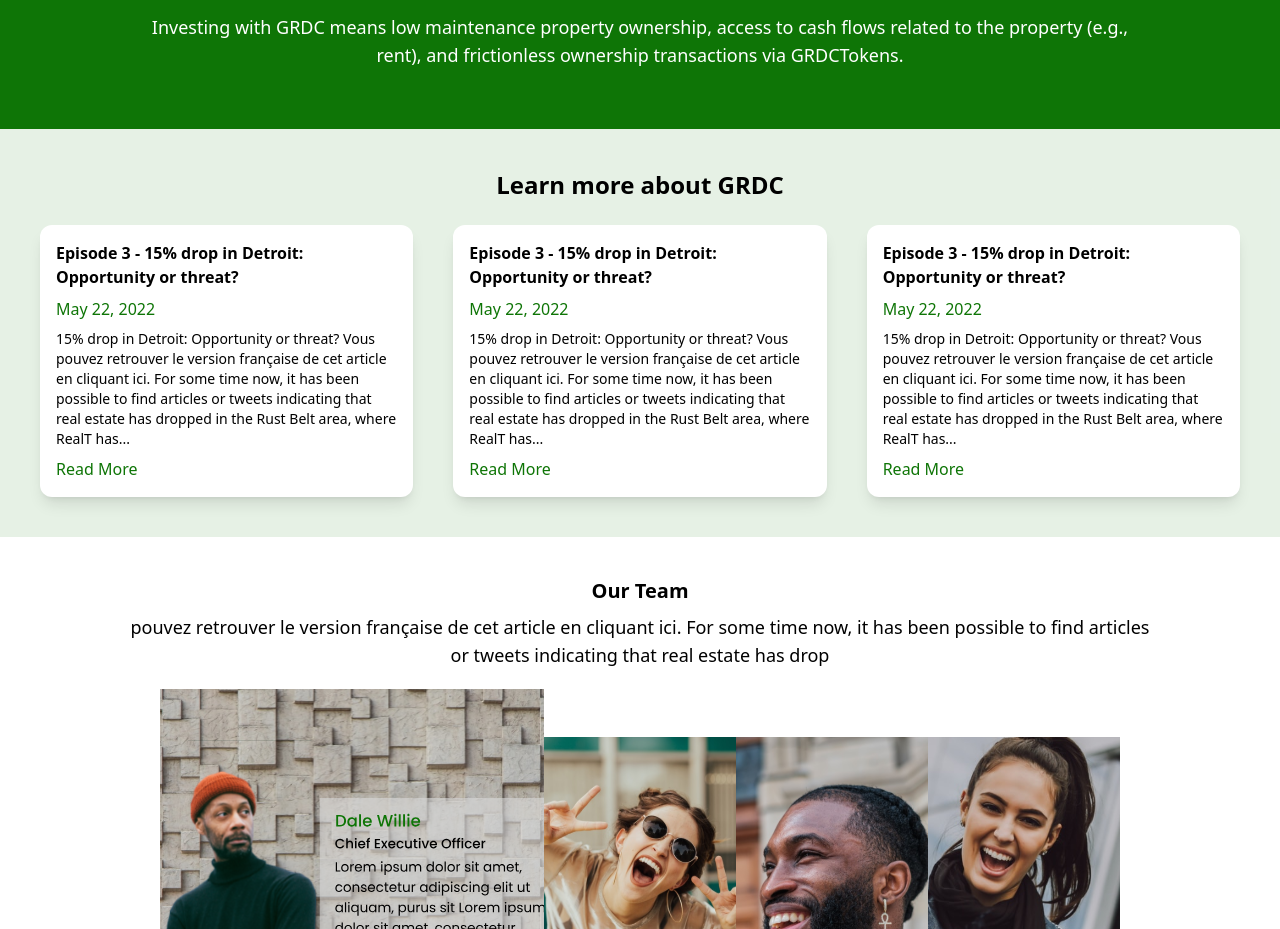
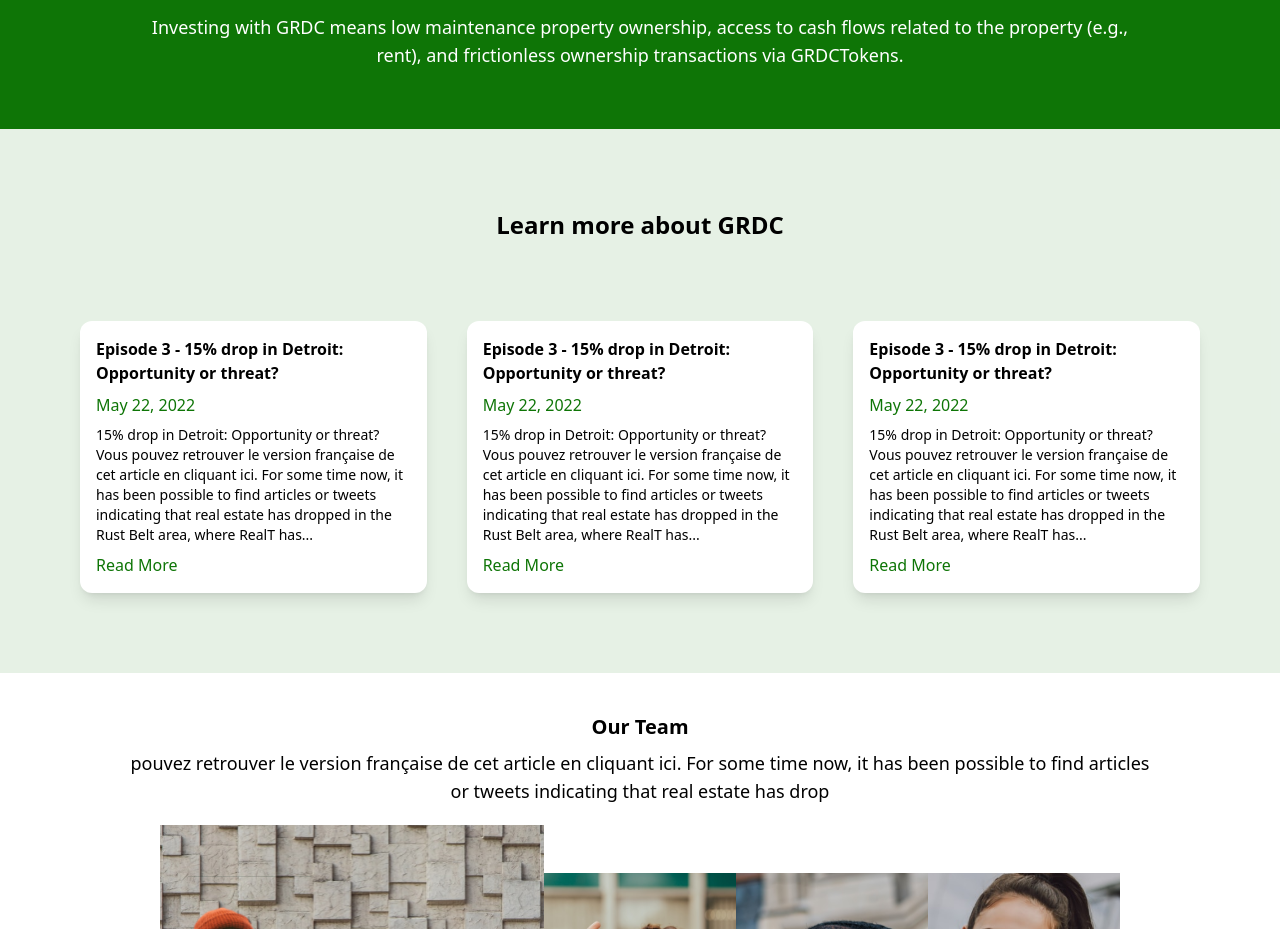
Before and after one commit to Mogakamo/GRDC-landing, a Next.js app: page / in a window 1280 px wide. Shown: the part 1600-2529 px from the top of the page. Built offline with nearby package versions, Linux system fonts and the light colour scheme.

Commit message:
adjusted the blog section

```diff
--- a/components/Blog.jsx
+++ b/components/Blog.jsx
@@ -3,8 +3,8 @@
 
 const Blog = () => {
   return (
-    <div className="bg-[#0E7506] bg-opacity-10 p-10">
-      <h1 className="pb-6 font-semibold text-2xl text-center">Learn more about GRDC</h1>
+    <div className="bg-[#0E7506] bg-opacity-10 p-20">
+      <h1 className="pb-20 font-semibold text-2xl text-center">Learn more about GRDC</h1>
       <div className="flex  space-x-10">
         <BlogCard />
         <BlogCard />
```
